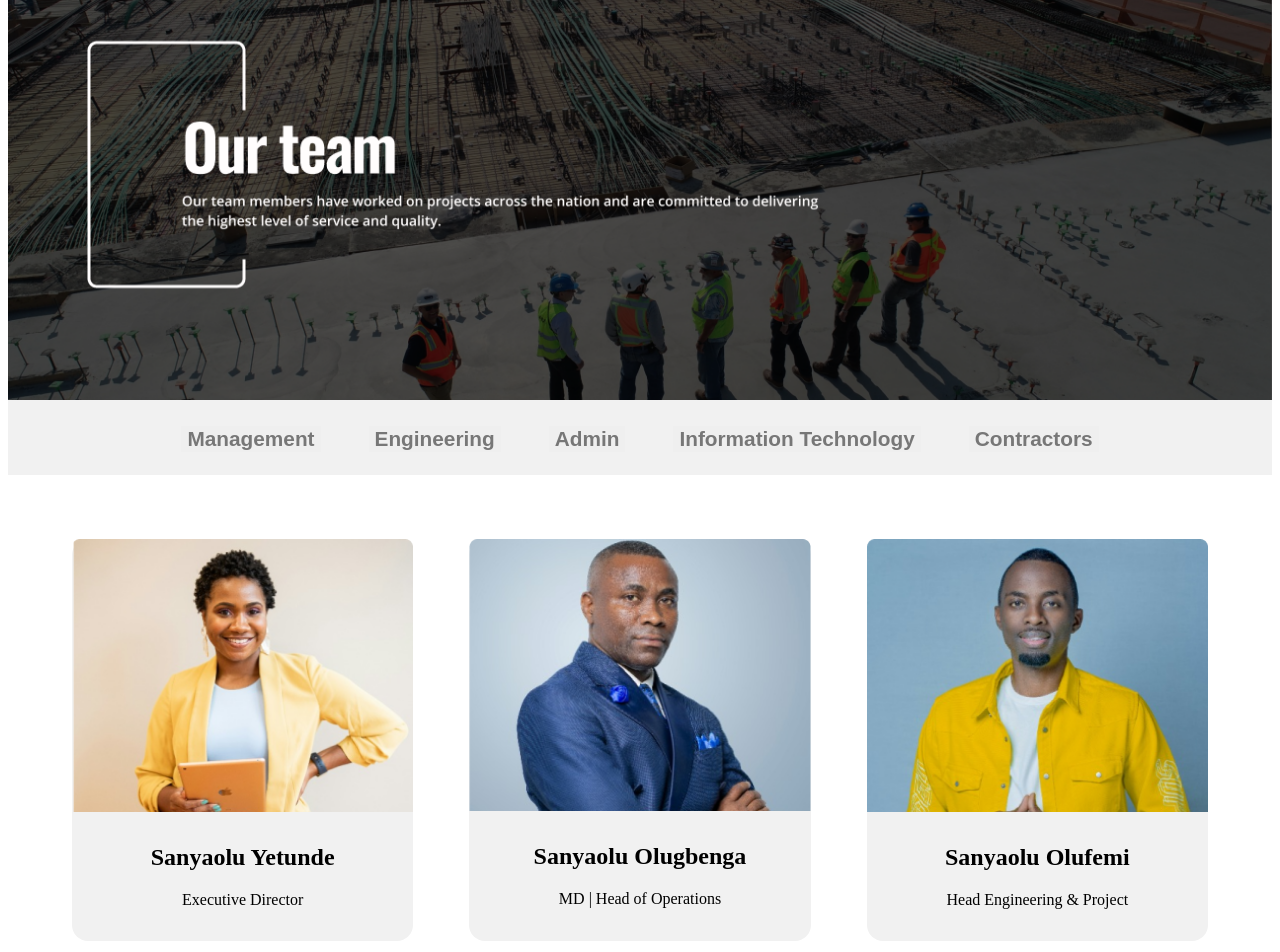
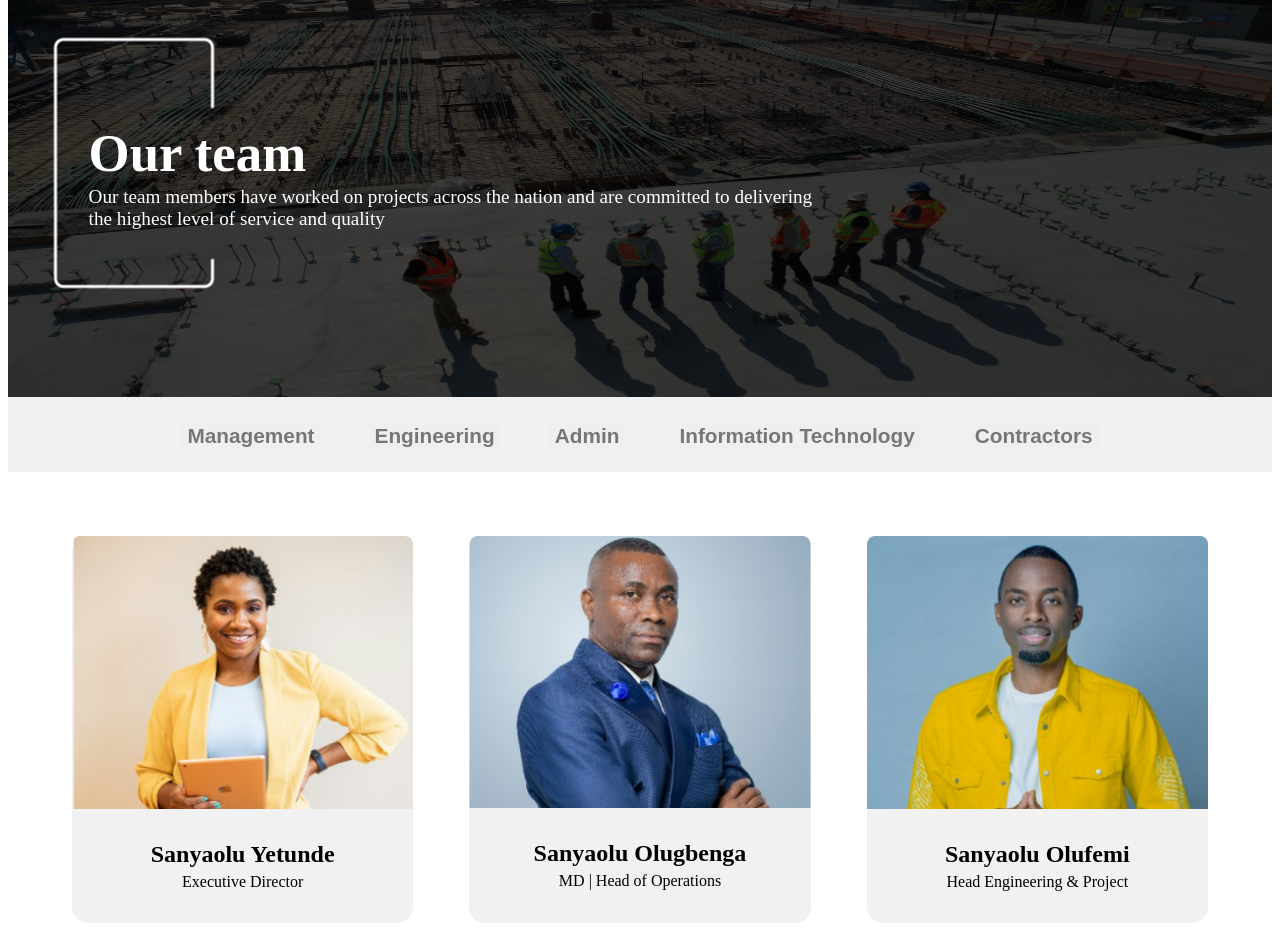
Before and after one commit to paddinghq/gasfleet-website-new, a Nuxt app: page /ourteam in a window 1280 px wide. Shown: the part 180-1132 px from the top of the page. Built offline with nearby package versions, Linux system fonts and the light colour scheme.

Commit message:
adding changes

```diff
--- /dev/null
+++ b/components/Admin.vue
@@ -0,0 +1,9 @@
+<template>
+  <div>
+    <h1>Admin</h1>
+  </div>
+</template>
+
+<script setup></script>
+
+<style lang="scss" scoped></style>
--- /dev/null
+++ b/components/Contractors.vue
@@ -0,0 +1,9 @@
+<template>
+  <div>
+    <h1>Contractors</h1>
+  </div>
+</template>
+
+<script setup></script>
+
+<style lang="scss" scoped></style>
--- /dev/null
+++ b/components/Engineering.vue
@@ -0,0 +1,9 @@
+<template>
+  <div>
+    <h1>Engineering</h1>
+  </div>
+</template>
+
+<script setup></script>
+
+<style lang="scss" scoped></style>
--- /dev/null
+++ b/components/InfoTech.vue
@@ -0,0 +1,9 @@
+<template>
+  <div>
+    <h1>Info Technology</h1>
+  </div>
+</template>
+
+<script setup></script>
+
+<style lang="scss" scoped></style>
--- a/components/Management.vue
+++ b/components/Management.vue
@@ -61,10 +61,13 @@ const mappedArray = computed(() => {
 
 <style lang="scss" scoped>
 .text {
-    text-align: center;
-    padding-bottom: 1rem;
-    padding-top: 0.5rem;
+  text-align: center;
+  padding-bottom: 1rem;
+  padding-top: 0.5rem;
+}
 
+.text p {
+  margin-top: -0.9rem;
 }
 
 .management {
--- a/pages/ourteam.vue
+++ b/pages/ourteam.vue
@@ -1,16 +1,21 @@
 <template>
   <div>
     <div class="banner">
-      <NuxtImg class="img" src="/hero.png" />
+      <NuxtImg class="img" src="/hero.jpg" height="467px" />
+      <NuxtImg class="rectangle" src="/rectangle.png" />
+      <div class="hero-div">
+        <h1>Our team</h1>
+        <p>Our team members have worked on projects across the nation and are committed to delivering<br>the highest level of service and quality</p>
+      </div>
       <div class="tabs">
-        <button class="button">Management</button>
-        <button class="button">Engineering</button>
-        <button class="button">Admin</button>
-        <button class="button">Information Technology</button>
-        <button class="button">Contractors</button>
+        <button class="button" @click="activeTab = 'management'" :class="{ active: activeTab === 'management' }">Management</button>
+        <button class="button" @click="activeTab = 'engineering'" :class="{ active: activeTab === 'engineering' }">Engineering</button>
+        <button class="button" @click="activeTab = 'admin'" :class="{ active: activeTab === 'admin' }">Admin</button>
+        <button class="button" @click="activeTab = 'it'" :class="{ active: activeTab === 'it' }">Information Technology</button>
+        <button class="button" @click="activeTab = 'contractors'" :class="{ active: activeTab === 'contractors' }">Contractors</button>
       </div>
     </div>
-    <Management />
+    <component :is="activeComponent" />
     <div class="projects">
       <h2 class="convinced">Convinced yet? Check out projects we have done.</h2>
       <div class="convinced">
@@ -25,11 +30,43 @@
   </div>
 </template>
 
-<script setup></script>
+<script setup>
+import Management from '@/components/Management.vue'
+import Engineering from '@/components/Engineering.vue'
+import Admin from '@/components/Admin.vue'
+import InformationTechnology from '@/components/InfoTech.vue'
+import Contractors from '@/components/Contractors.vue'
+import { ref, computed } from 'vue'
+
+const activeTab = ref("management")
+
+const activeComponent = computed(() => {
+  switch (activeTab.value) {
+    case 'engineering':
+      return Engineering
+    case 'admin':
+      return Admin
+    case 'it':
+      return InformationTechnology
+    case 'contractors':
+      return Contractors
+    default:
+      return Management
+  }
+})
+</script>
 
 <style lang="scss" scoped>
+
+.button:focus {
+  color: #205fad;
+  text-decoration: underline;
+  text-underline-offset: 8px;
+  text-decoration-thickness: 4px;
+}
+
 .project-button {
-  background-color: #205FAD;
+  background-color: #205fad;
   padding: 0.8rem;
   border-radius: 0.7rem;
   color: white;
@@ -62,17 +99,40 @@
   font-weight: 900;
 }
 
-.button:focus {
-  color: #205fad;
-  text-decoration: underline;
-  text-underline-offset: 8px;
-  text-decoration-thickness: 4px;
-}
+
 .banner {
   background-color: #f1f1f1;
+  position: relative;
 }
 
 .img {
   width: 100%;
+  filter: brightness(25%);
+  position: relative;
+}
+
+.rectangle {
+  position: absolute;
+  top: 43%;
+  left: 10%;
+  transform: translate(-50%, -50%);
+}
+
+.hero-div {
+  color: white;
+  position: absolute;
+  top: 44%;
+  left: 35%;
+  transform: translate(-50%, -50%);
+}
+
+.hero-div h1{
+  font-weight: 900;
+  font-size: 3.3rem;
+}
+
+.hero-div p{
+  margin-top: -2rem;
+  font-size: 1.2rem;
 }
 </style>
```
Also changed, not shown: public/hero.jpg (added), public/rectangle.png (added).
